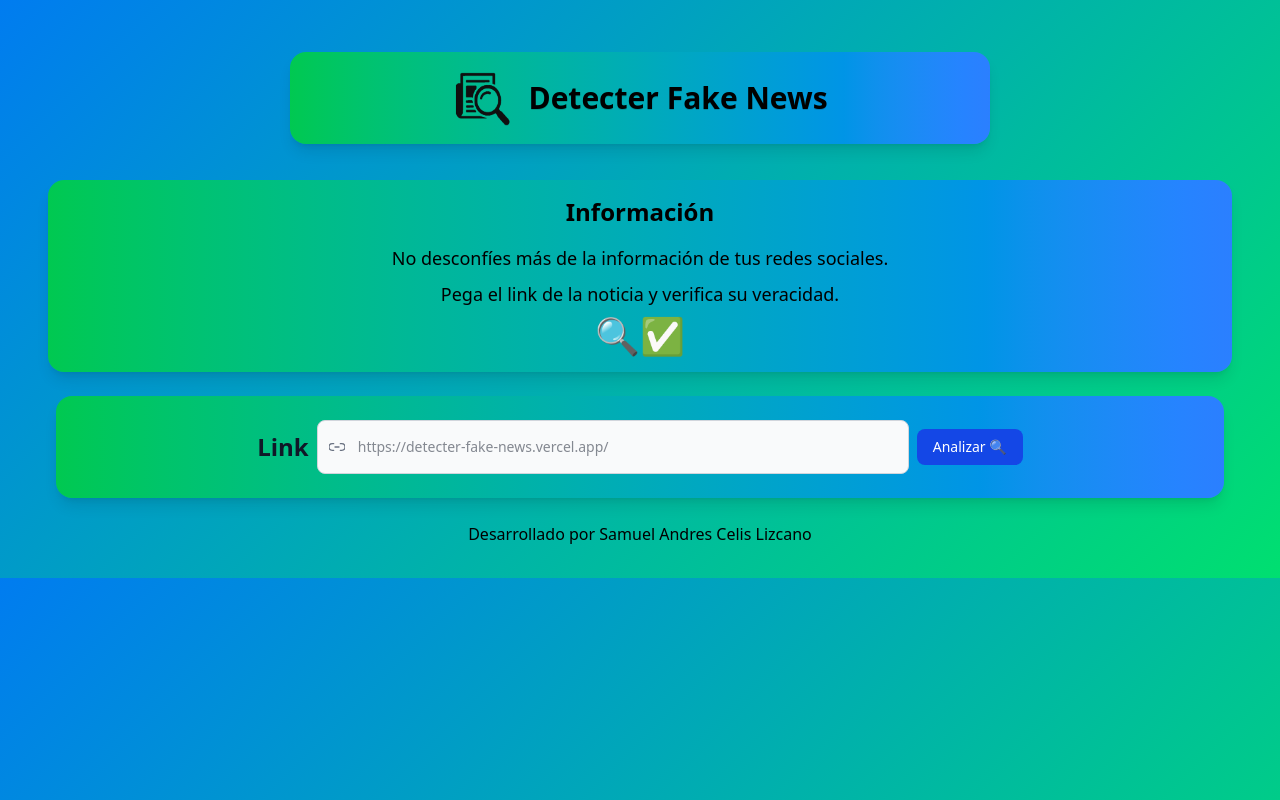
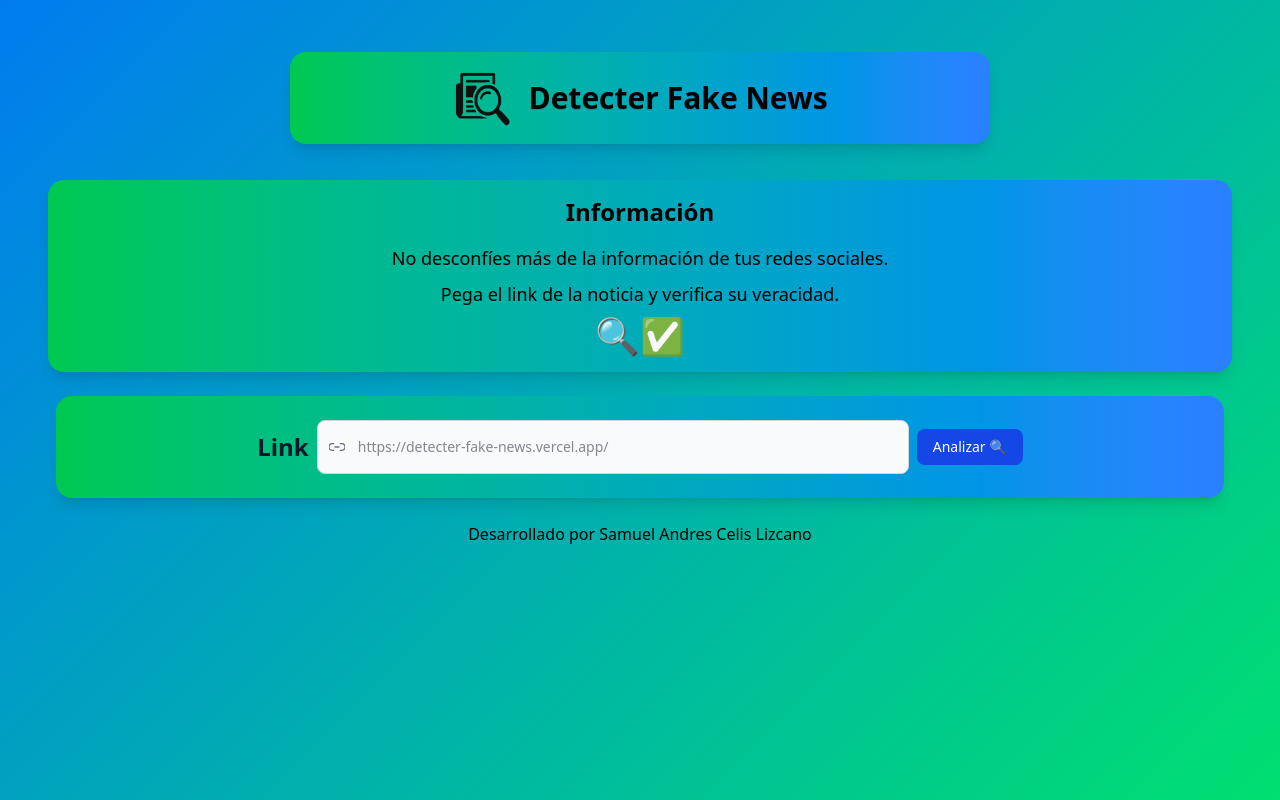
Before and after one commit to SamuelCelisL/Detecter-Fake-News, a React (Vite) app: page / in a window 1280 px wide. Built offline with nearby package versions, Linux system fonts and the light colour scheme.

Commit message:
Agregar propiedades de altura mínima y altura al selector :root en index.css

```diff
--- a/src/index.css
+++ b/src/index.css
@@ -1,6 +1,8 @@
 @import "tailwindcss";
 
  :root {
+  min-height: 100vh;
+  height: 100%;
   font-family: system-ui, Avenir, Helvetica, Arial, sans-serif;
 
   /* background-color: #242424; */
```
